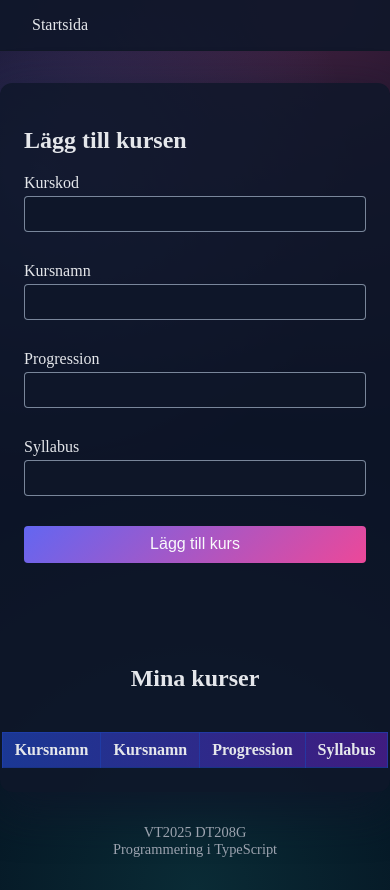
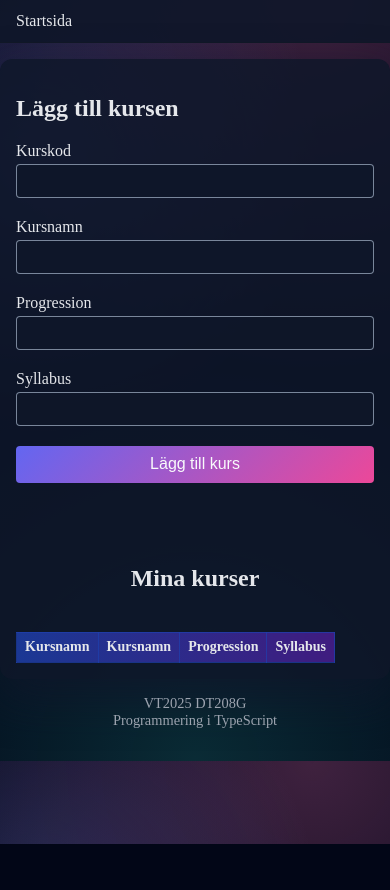
Before and after one commit to umavanmoriel/DT208G_Moment1, a website built with Vite: page DT208G_Moment1/index.html in a window 390 px wide. After the commit the page ends 844 px from the top, so only its background shows below. Built offline with nearby package versions, Linux system fonts and the light colour scheme.

Commit message:
--Lägger till css för mindre skärmar

```diff
--- a/DT208G_Moment1/src/style.css
+++ b/DT208G_Moment1/src/style.css
@@ -138,3 +138,38 @@ footer {
 .footer-item {
   font-size: 0.9rem;
 }
+
+@media (max-width: 600px) {
+  header {
+    padding: 0.75rem 1rem;
+  }
+
+  main {
+    margin: 1rem auto;
+    padding: 1rem;
+    gap: 30px;
+  }
+
+  .addCourse-form {
+    gap: 20px;
+  }
+
+  .form-input {
+    font-size: 14px;
+  }
+
+  .form-button {
+    width: 100%;
+  }
+
+  .courses-table {
+    display: block;
+    overflow-x: auto;
+  }
+
+  .courses-table th,
+  .courses-table td {
+    padding: 0.4rem 0.5rem;
+    font-size: 14px;
+  }
+}
```
